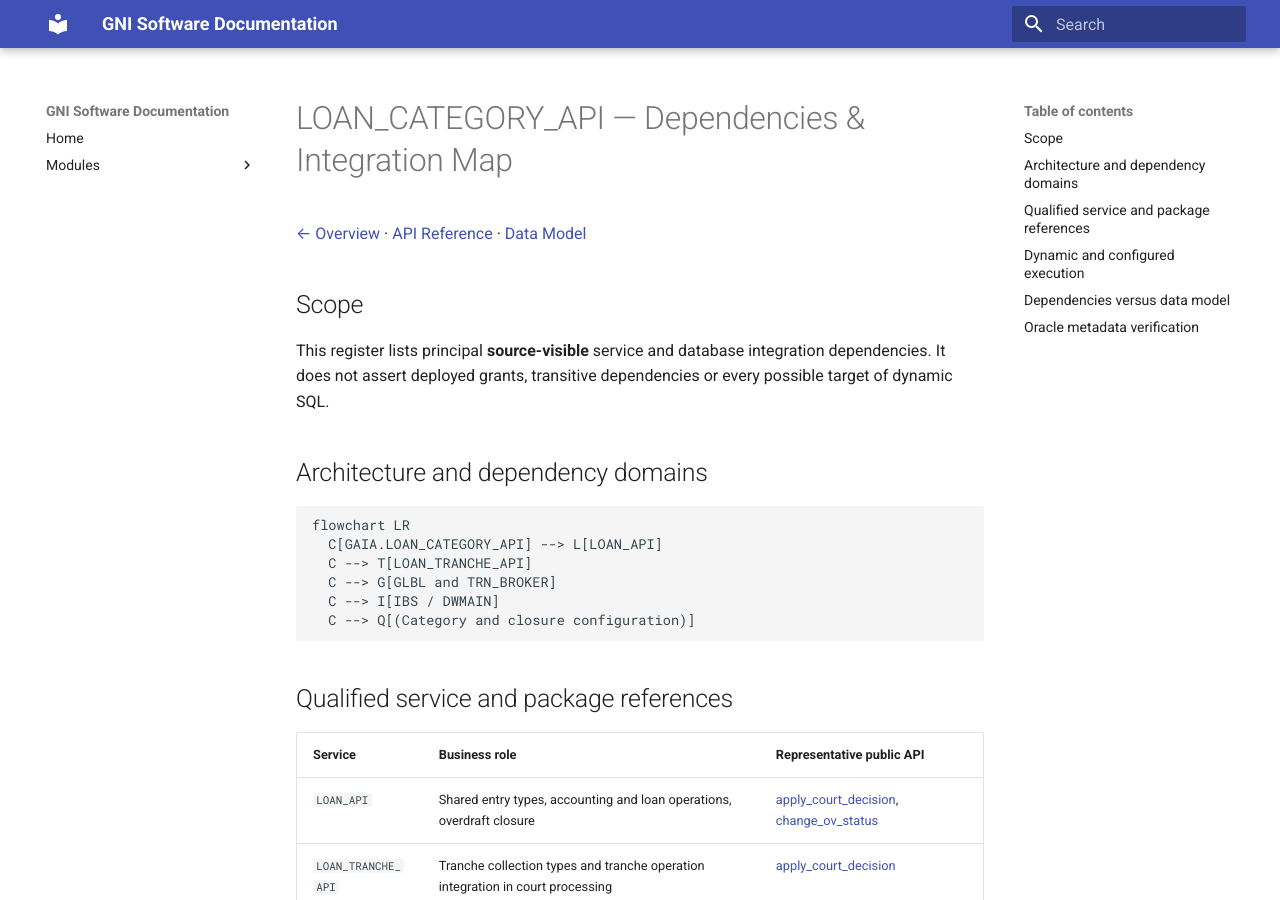
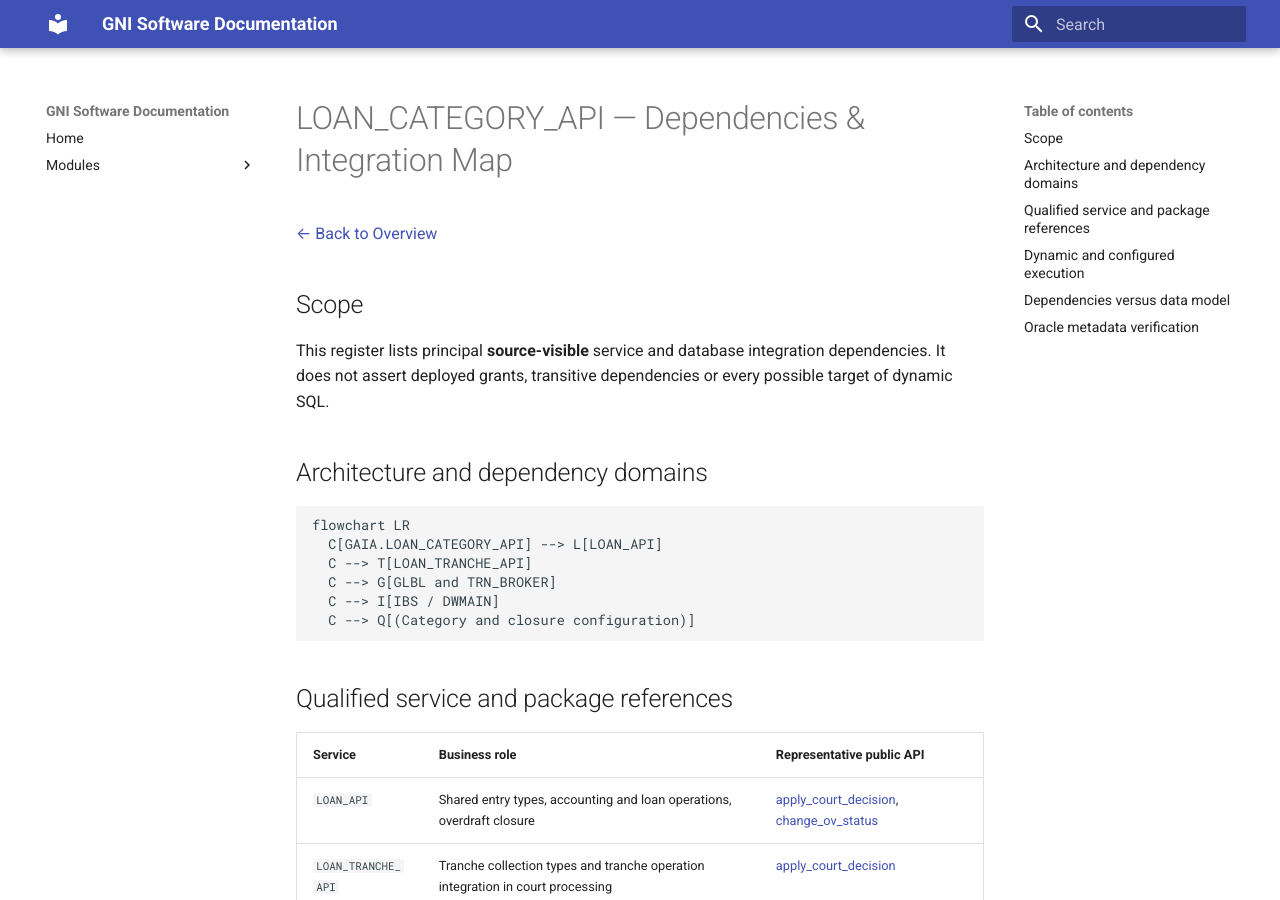
Before and after one commit to SadayCb/gni-documentation-poc9.0, an MkDocs documentation site: the page built from docs/modules/loan-management/loan-category-api/dependencies.md, in a window 1280 px wide and 900 px high. Built offline with MkDocs 1.6.1 and Material for MkDocs 9.7.7, drawn with Linux system fonts in a browser that asks for light colours.

Commit message:
Update dependencies.md

````diff
--- a/docs/modules/loan-management/loan-category-api/dependencies.md
+++ b/docs/modules/loan-management/loan-category-api/dependencies.md
@@ -1,6 +1,6 @@
 # LOAN_CATEGORY_API — Dependencies & Integration Map
 
-[← Overview](README.md) · [API Reference](api-reference.md) · [Data Model](data-model.md)
+[← Back to Overview](README.md)
 
 ## Scope
 
@@ -49,3 +49,5 @@ SELECT referenced_owner, referenced_name, referenced_type
    AND type = 'PACKAGE BODY'
  ORDER BY referenced_owner, referenced_name;
 ```
+
+[← Back to Overview](README.md)
````
